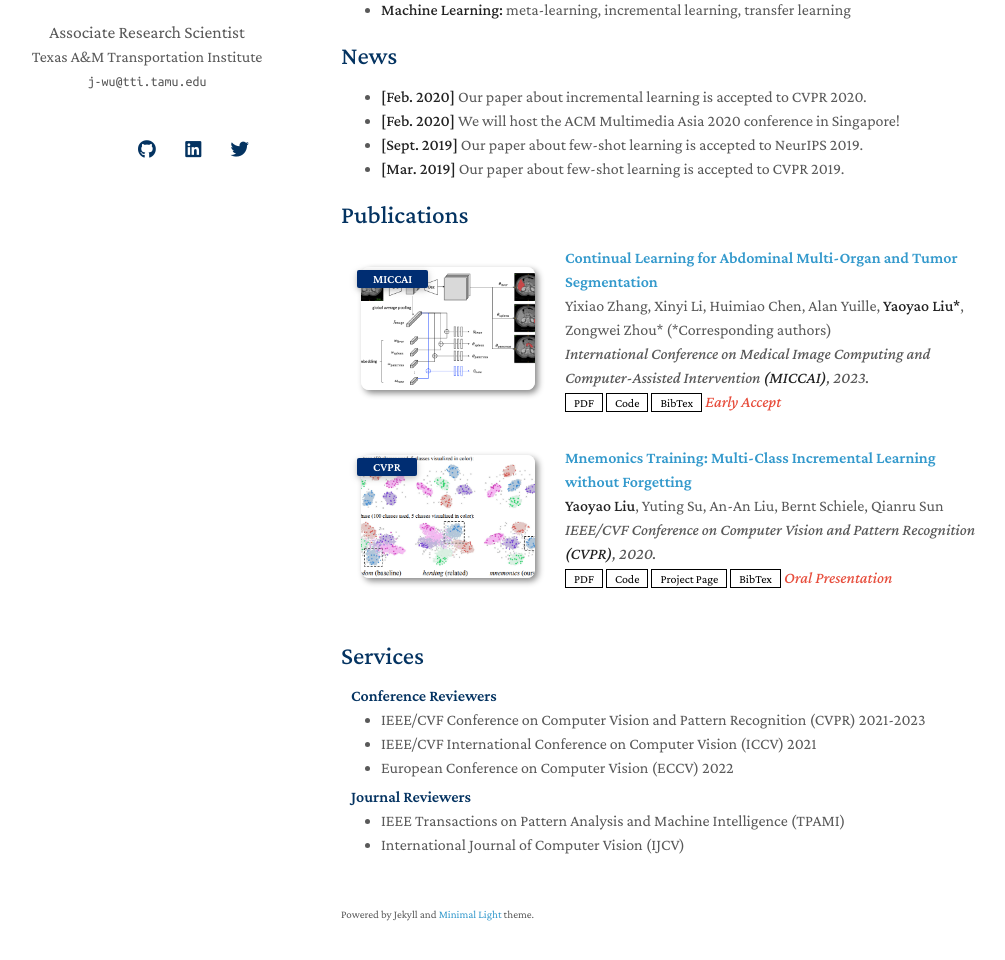
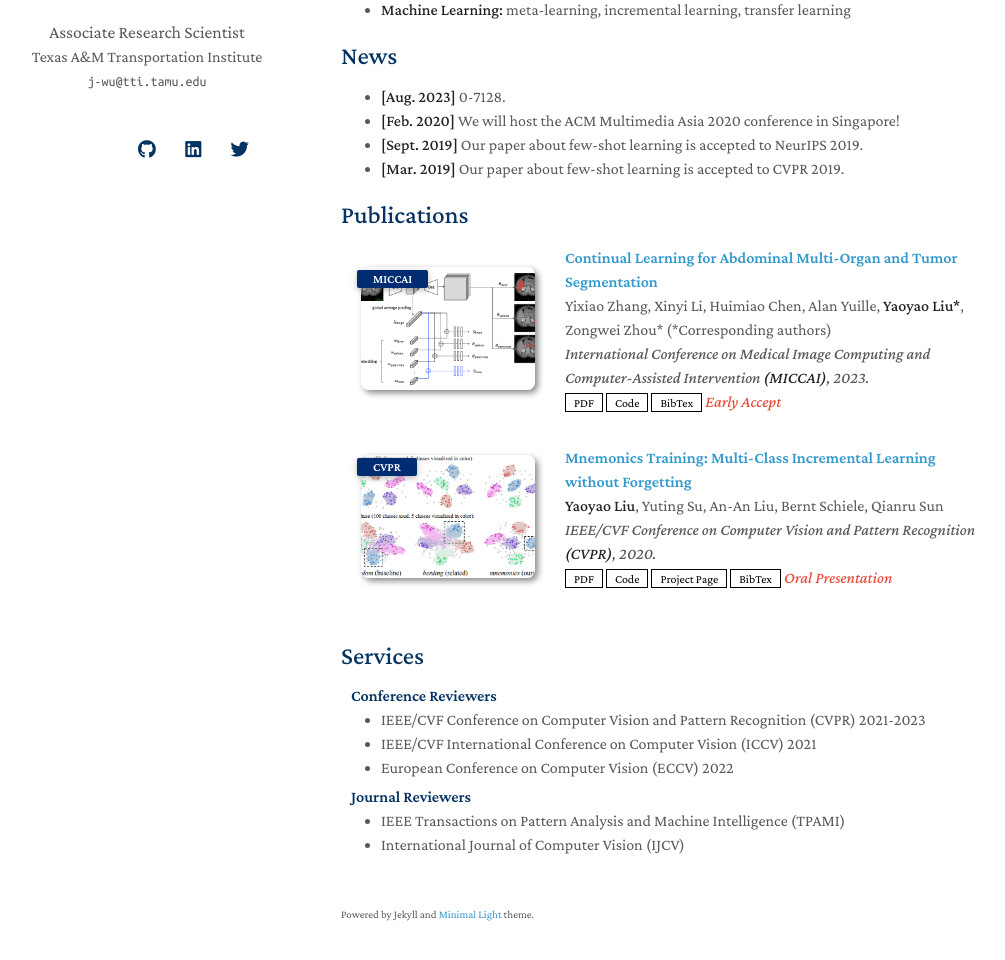
Before and after one commit to jasondwu/jasondwu.github.io, a Jekyll site: the page built from index.md, in a window 1280 px wide and 1216 px high. Shown: the part 221-1181 px from the top of the window, without its empty margins (129-1134 px from the left). Built offline with Jekyll 4.4.1, drawn with Linux system fonts in a browser that asks for light colours; nearby versions of some CDN libraries; a style sheet for code colours, icons or effects is not loaded; our own code applies the rules of GitHub Pages for plain Markdown files.

Commit message:
Update index.md

```diff
--- a/index.md
+++ b/index.md
@@ -13,7 +13,7 @@ I am a Ph.D. student at ...
 
 ## News
 
-- **[Feb. 2020]** Our paper about incremental learning is accepted to CVPR 2020.
+- **[Aug. 2023]** 0-7128.
 - **[Feb. 2020]** We will host the ACM Multimedia Asia 2020 conference in Singapore!
 - **[Sept. 2019]** Our paper about few-shot learning is accepted to NeurIPS 2019.
 - **[Mar. 2019]** Our paper about few-shot learning is accepted to CVPR 2019.
```
